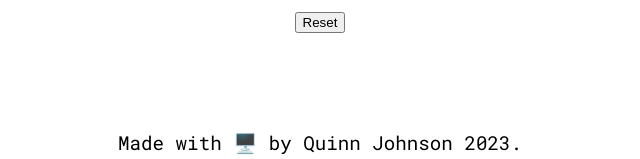
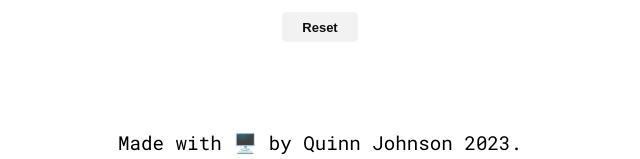
Before and after one commit to QuinnJohnsonCode/tic-tac-toe, a plain HTML site: page index.html in a window 1280 px wide. Shown: the part 638-797 px from the top of the page, 320-960 px from the left. Drawn offline with Linux system fonts and the light colour scheme.

Commit message:
Add button styling

```diff
--- a/css/styles.css
+++ b/css/styles.css
@@ -86,3 +86,25 @@ footer {
 #end-text {
     height: 20px;
 }
+
+
+/* Button styling retrieved from https://copy-paste-css.com/ */
+button {
+    display: inline-block;
+    outline: 0;
+    border: none;
+    cursor: pointer;
+    font-weight: 600;
+    border-radius: 4px;
+    font-size: 13px;
+    height: 30px;
+    background-color: #0000000d;
+    color: #0e0e10;
+    padding: 0 20px;
+
+
+}
+
+button:hover {
+    background-color: #0000001a;
+}
```
